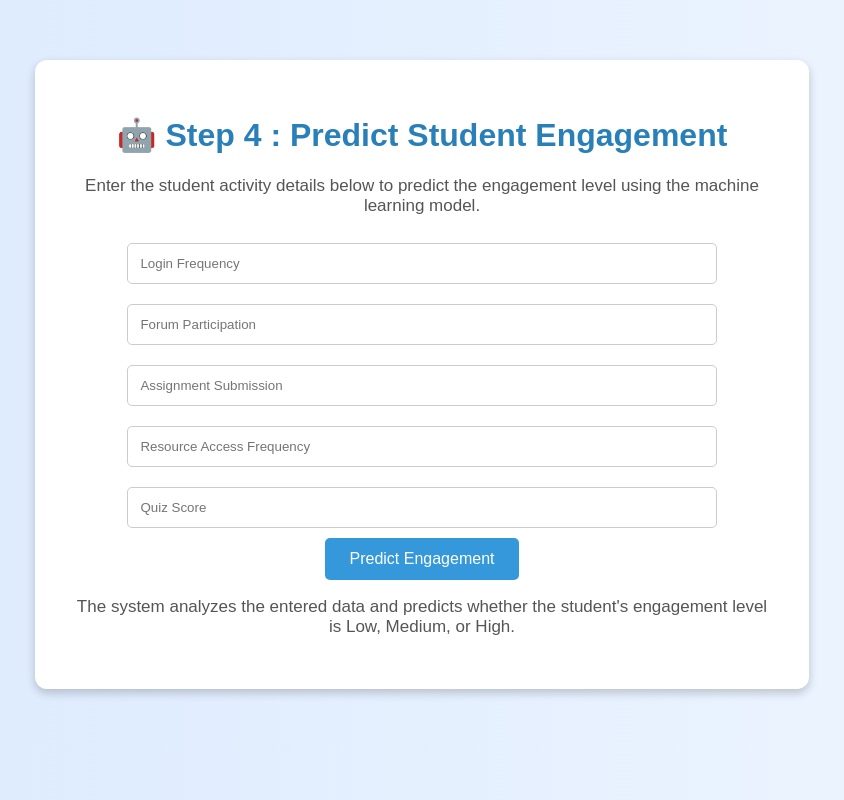
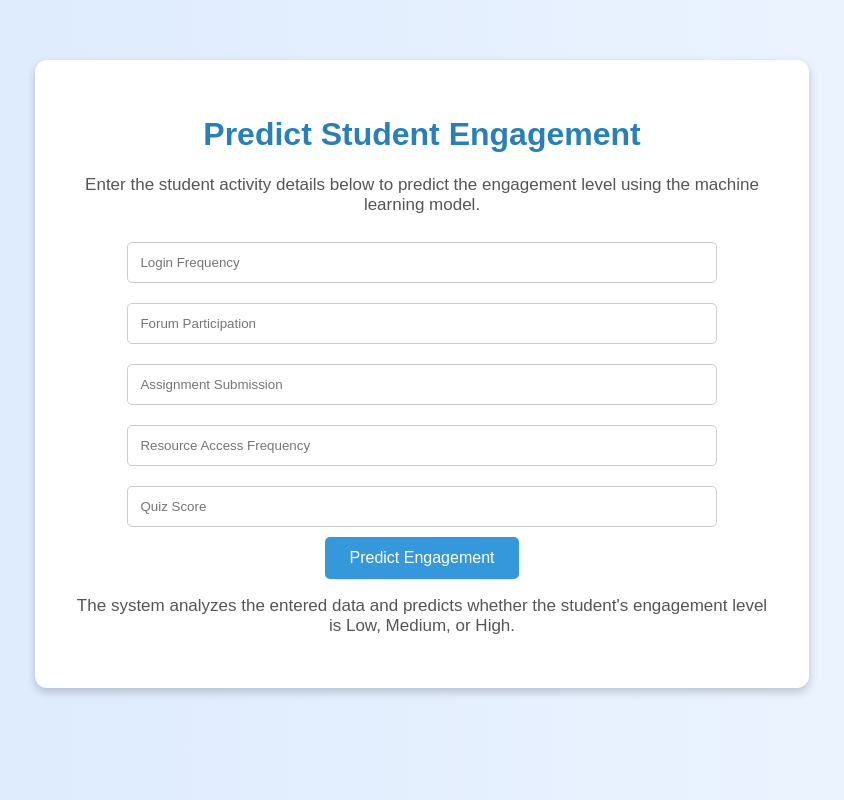
Before and after one commit to nivedhaasokan6-coder/Student_Engagement_System, a plain HTML site: page templates/predict.html in a window 1280 px wide. Shown: the whole page, without its empty margins (218-1062 px from the left). Drawn offline with Linux system fonts and the light colour scheme.

Commit message:
Update predict.html

```diff
--- a/templates/predict.html
+++ b/templates/predict.html
@@ -62,7 +62,7 @@ button:hover{
 
 <div class="form-box">
 
-<h1>🤖 Step 4 : Predict Student Engagement</h1>
+<h1>Predict Student Engagement</h1>
 
 <p>
 Enter the student activity details below to predict the engagement level using the machine learning model.
```
